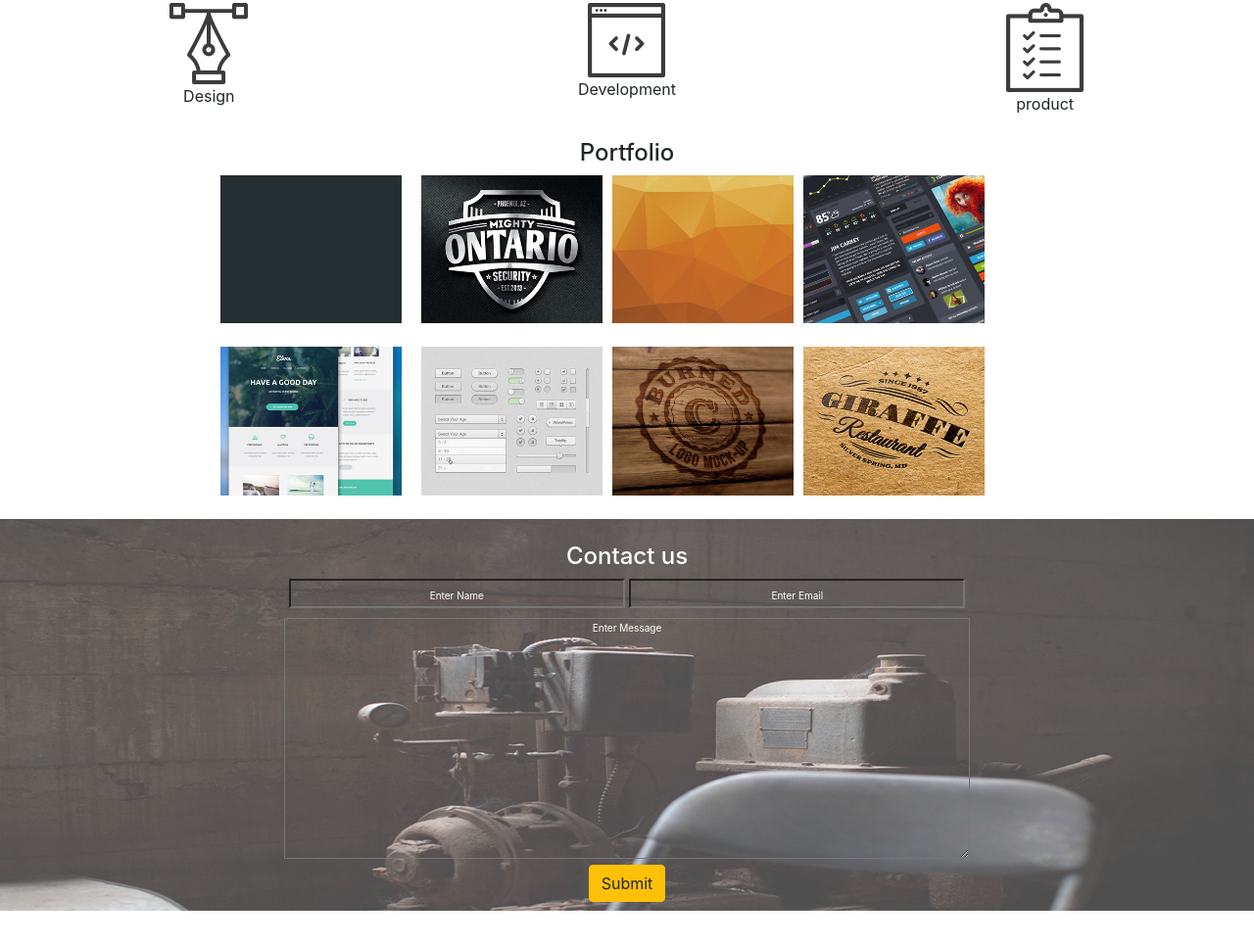
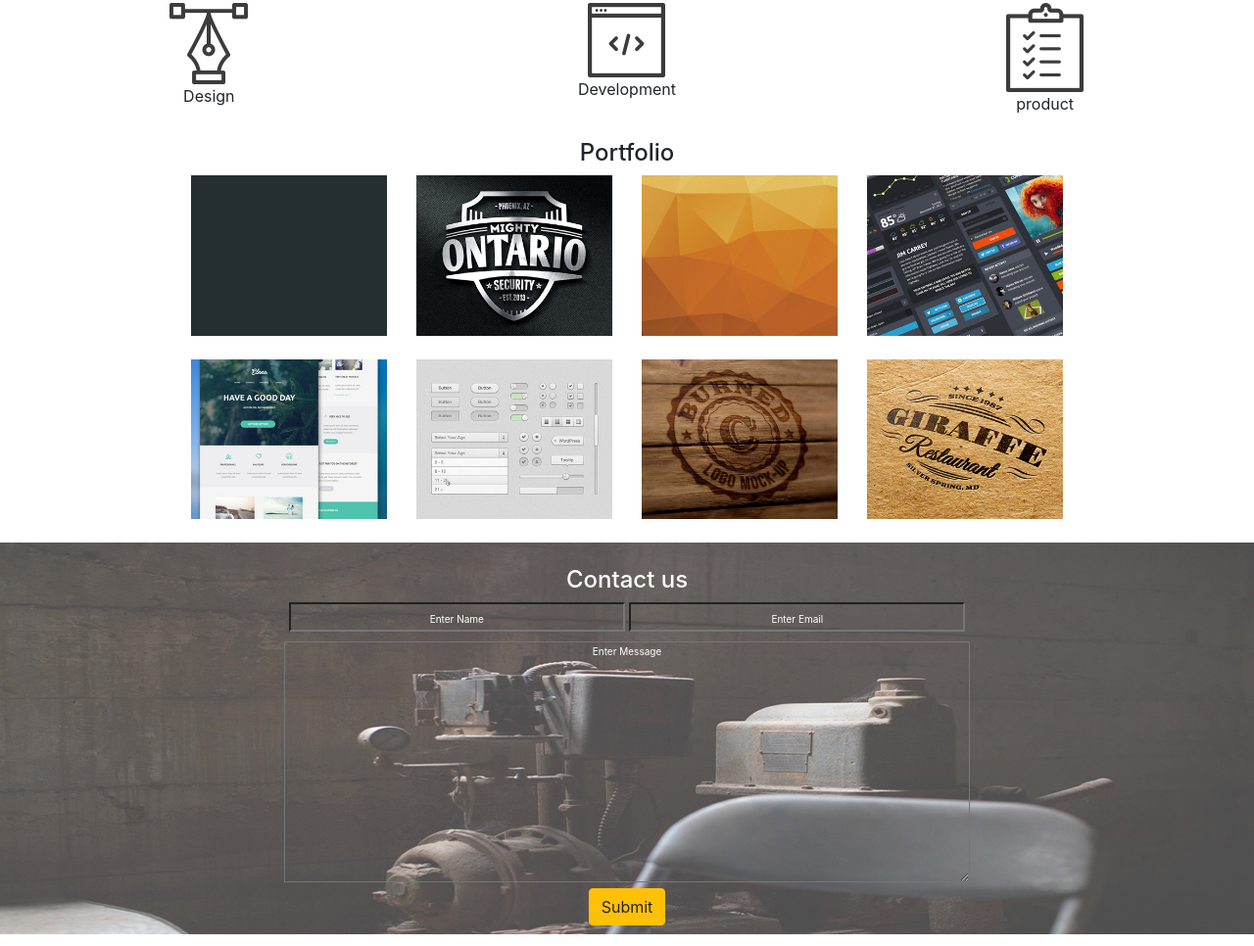
Before and after one commit to Michellemukami/Delani-studio, a plain HTML site: page Delani-studio/index.html in a window 1280 px wide. Shown: the part 1066-2032 px from the top of the page at 98% size. Drawn offline with nearby package versions, Linux system fonts and the light colour scheme.

Commit message:
changes made in index.html

```diff
--- a/Delani-studio/index.html
+++ b/Delani-studio/index.html
@@ -79,21 +79,21 @@
       <h4>Portfolio</h4>
       <div class="row">
         <div class="col-md-3">
-          <img src="image/work4.jpg" class="img-fluid" height="200px" width="200px"><br>
+          <img src="image/work4.jpg" class="img-fluid mop" height="200px" width="200px"><br>
           <br>
-          <img src="image/work5.jpg" class="img-fluid" height="200px" width="200px">
+          <img src="image/work5.jpg" class="img-fluid mop2" height="200px" width="200px">
         </div>
-        <div class="col-md-3 mop">
+        <div class="col-md-3 ">
           <img src="image/work3.jpg" class="img-fluid" height="200px" width="200px"><br>
           <br>
           <img src="image/work6.jpg" class="img-fluid" height="200px" width="200px"><br>
         </div>
-        <div class="col-md-3 mop">
+        <div class="col-md-3 ">
           <img src="image/work2.jpg" class="img-fluid" height="200px" width="200px"><br>
           <br>
           <img src="image/work7.jpg" class="img-fluid" height="200px" width="200px">
         </div>
-        <div class="col-md-3 mop">
+        <div class="col-md-3 ">
           <img src="image/work1.jpg" class="img-fluid" height="200px" width="200px"><br>
           <br>
           <img src="image/work8.jpg" class="img-fluid" height="200px" width="200px">
```
